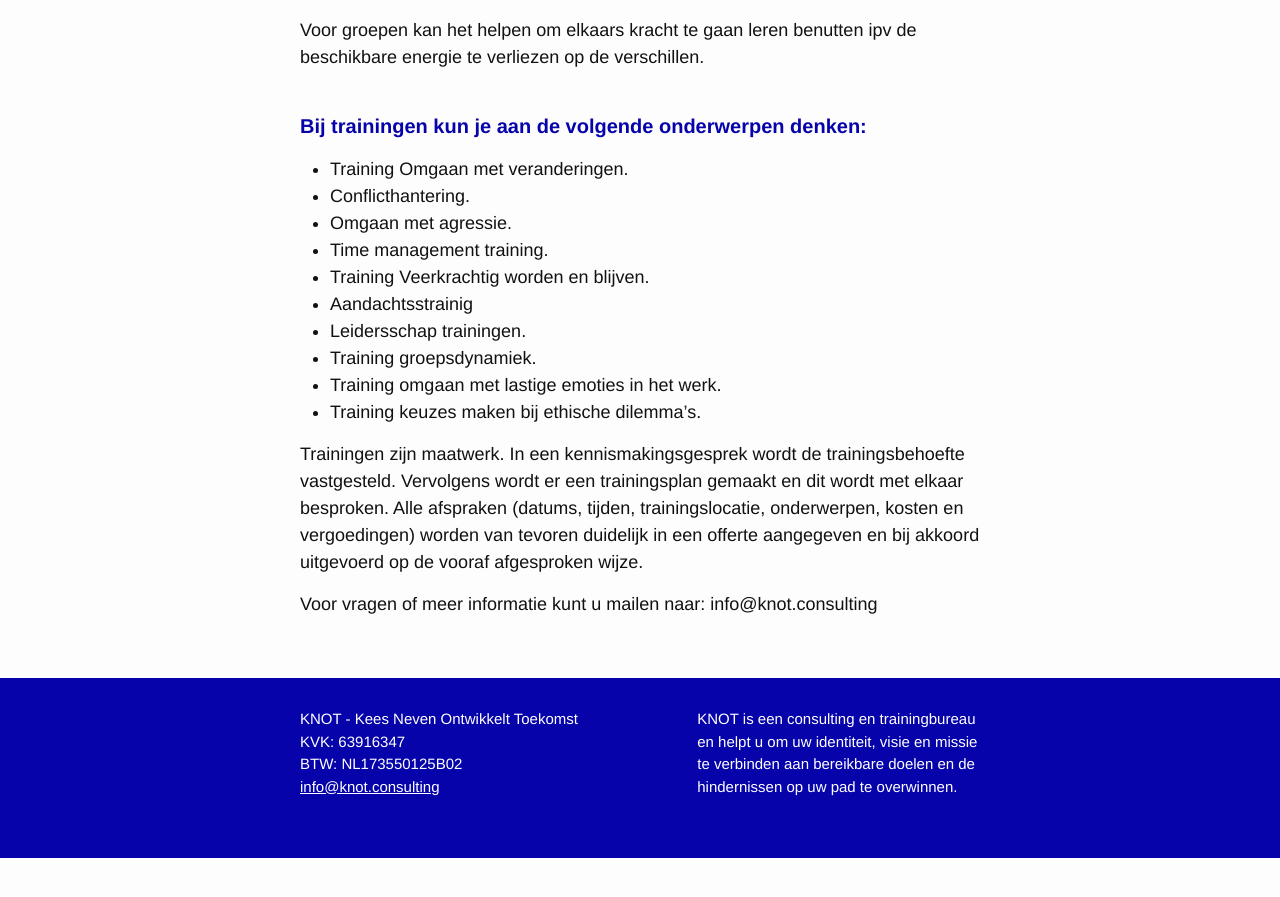
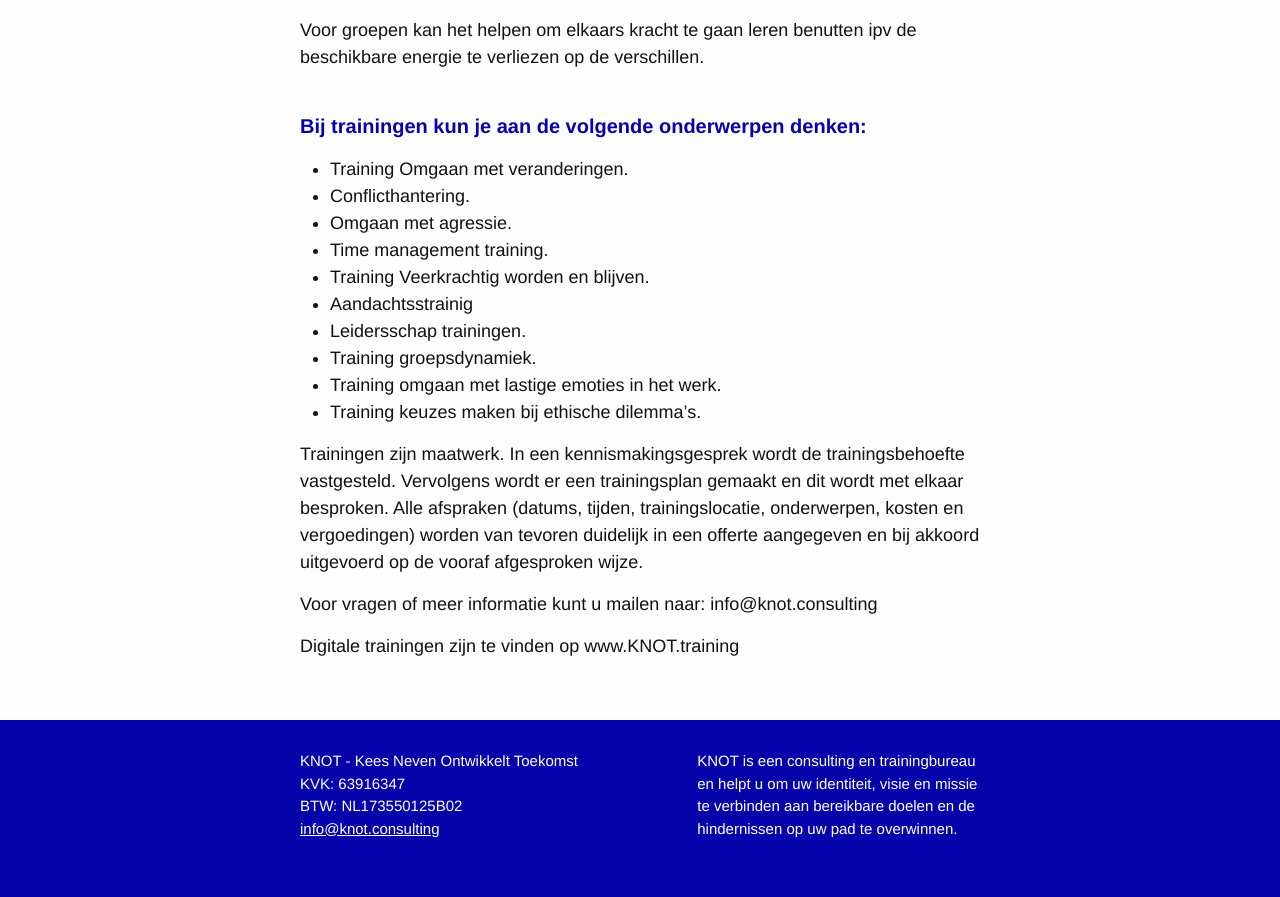
Before and after one commit to keesneven/keesneven.github.io, a Jekyll site: the page built from d_training.md, in a window 1280 px wide and 900 px high, scrolled down 1148 px. Shown: the top 897 px of the window. Built offline with Jekyll 4.4.1, drawn with Linux system fonts in a browser that asks for light colours; nearby versions of some CDN libraries; before the commit the page ends 2006 px from its top, so only the background shows below that.

Commit message:
Update d_training.md

```diff
--- a/d_training.md
+++ b/d_training.md
@@ -38,3 +38,5 @@ Vervolgens wordt er een trainingsplan gemaakt en dit wordt met elkaar besproken.
 
 Voor vragen of meer informatie kunt u mailen naar:
 info@knot.consulting
+
+Digitale trainingen zijn te vinden op www.KNOT.training
```
